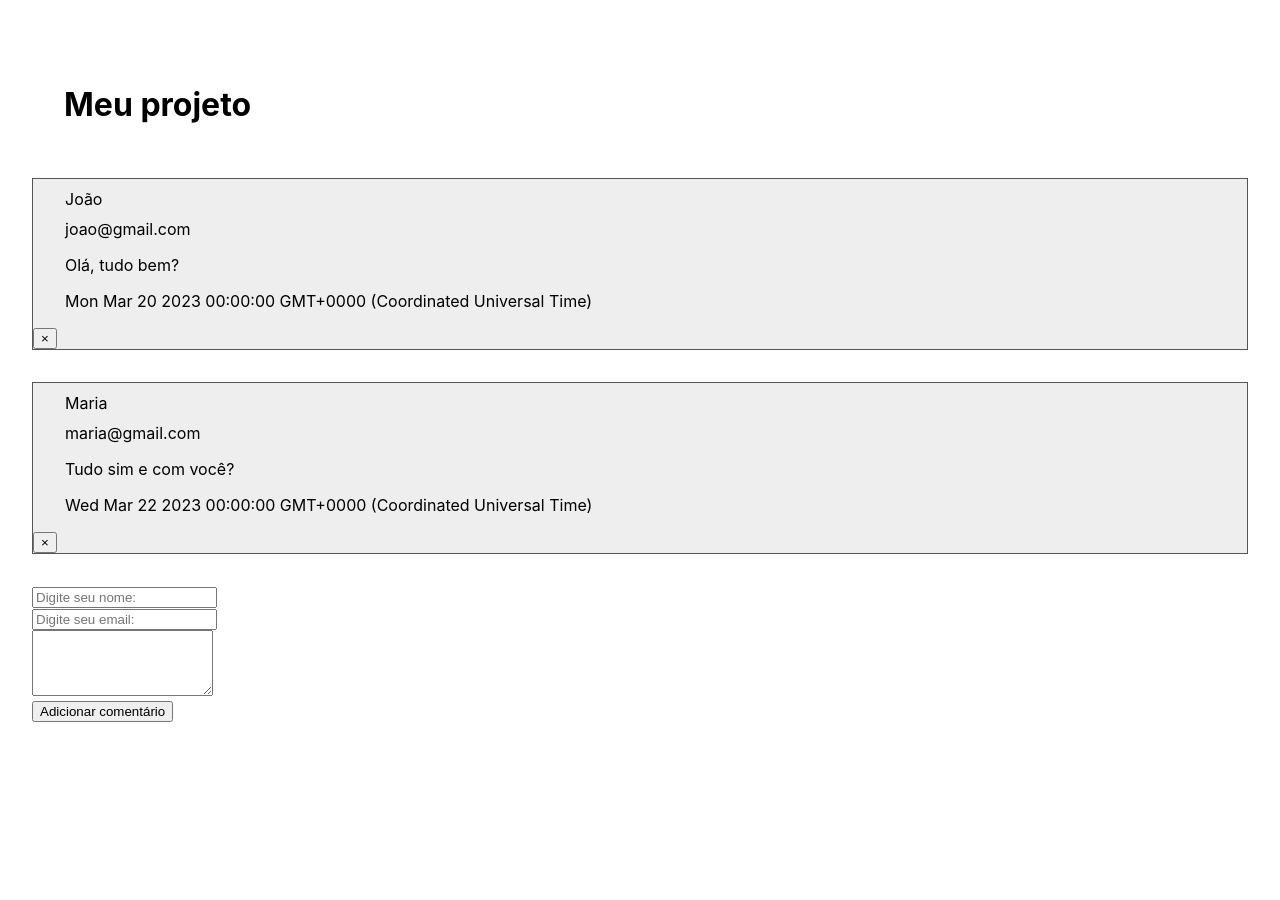
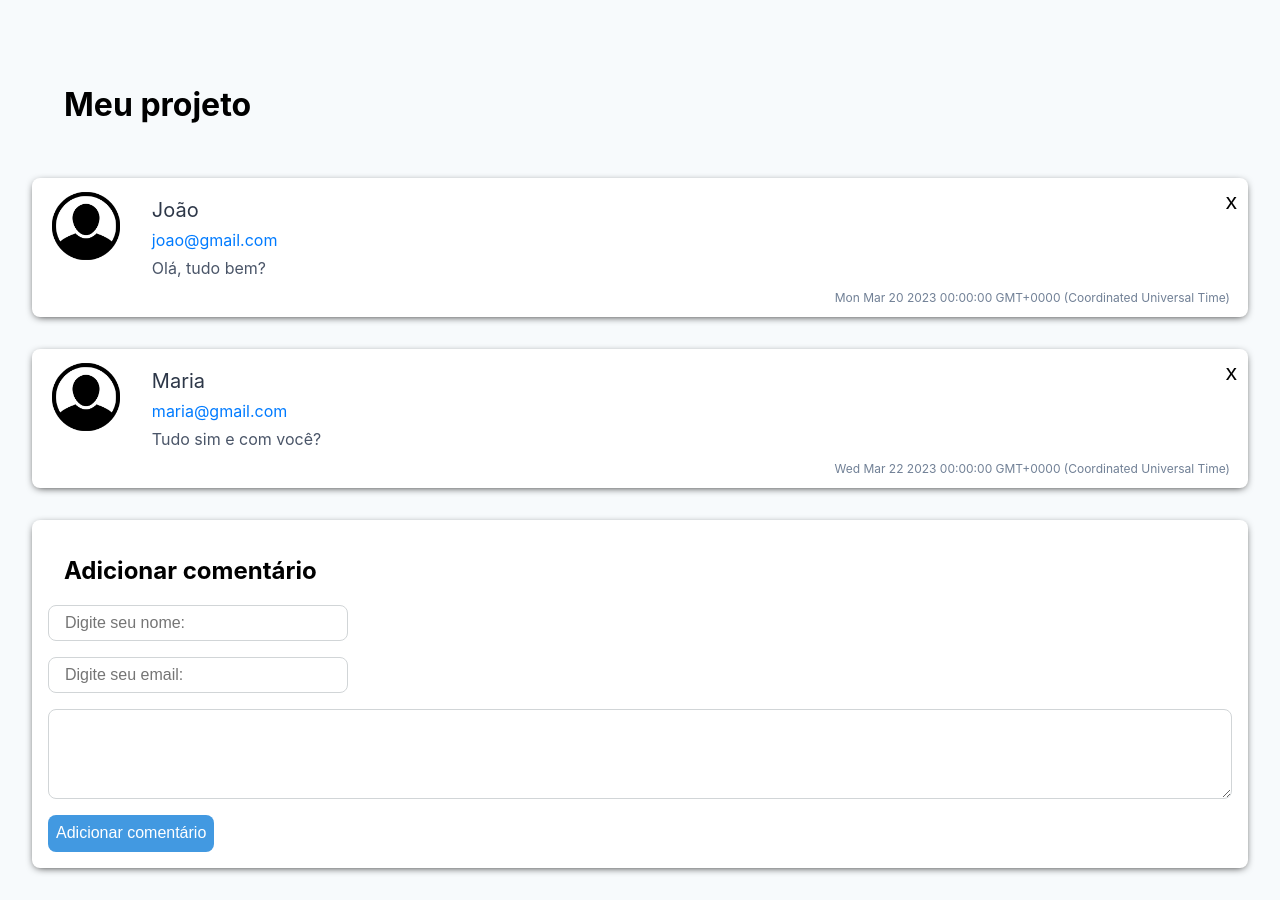
Before and after one commit to AmandaPiva/Pagina_comentarios, a React (Create React App) app: page / in a window 1280 px wide. Before the commit the page ends 800 px from the top, so only its background shows below. Built offline with nearby package versions, Linux system fonts and the light colour scheme.

Commit message:
Estilizando a aplicação

```diff
--- a/src/App.css
+++ b/src/App.css
@@ -1,3 +1,11 @@
+*{
+  box-sizing: border-box;
+}
+
+body{
+  background-color: #f7fafc;
+}
+
 .App {
   padding: 2rem;
 }
@@ -5,3 +13,49 @@
 h1{
   padding: 2rem;
 }
+
+/*styling the form*/
+.NovoComentario{
+  border-radius: .5rem;
+  box-shadow: 0 2px 8px -3px;
+  padding: 1rem;
+  background-color: #fff;
+}
+
+.NovoComentario .addComent{
+  margin-left: 1rem;
+}
+
+.NovoComentario input{
+  width: 300px;
+}
+
+.NovoComentario textarea{
+  width: 100%;
+}
+
+.NovoComentario input, .NovoComentario textarea{
+  color: #4a5568;
+  background-color: #fff;
+  border: 1px solid #d1d5d7;
+  font-size: 1rem;
+  padding: .5rem 1rem;
+  margin: 1rem 0;
+  display: block;
+  border-radius: .5rem;
+}
+
+.NovoComentario button{
+  background-color: #4299e1;
+  color: #fff;
+  font-size: 1rem;
+  padding: .6rem .5rem;
+  border-radius: .5rem;
+  border: none;
+  cursor: pointer;
+}
+
+.NovoComentario button:hover{
+  background-color: #2b6cb0;
+  transition: 0.5s;
+}
--- a/src/App.js
+++ b/src/App.js
@@ -80,17 +80,18 @@ class App extends Component{
         ))}
 
 
-         <form method='post' onSubmit={this.adicionarComentario}>
+         <form method='post' onSubmit={this.adicionarComentario} className="NovoComentario">
+            <h2 class="addComent">Adicionar comentário</h2>
             <div>
-              <input type="text" name= "nome"  value={this.state.novoComentario.nome} onChange={this.digitando} placeholder='Digite seu nome: '/>
+              <input required type="text" name= "nome"  value={this.state.novoComentario.nome} onChange={this.digitando} placeholder='Digite seu nome: '/>
             </div>
 
             <div>
-              <input type="email" name= "email" value={this.state.novoComentario.email} onChange={this.digitando} placeholder='Digite seu email: '/>
+              <input required type="email" name= "email" value={this.state.novoComentario.email} onChange={this.digitando} placeholder='Digite seu email: '/>
             </div>
 
             <div>
-                <textarea name="mensagem" value={this.state.novoComentario.mensagem} onChange={this.digitando} rows="4"></textarea>
+                <textarea required name="mensagem" value={this.state.novoComentario.mensagem} onChange={this.digitando} rows="4"></textarea>
             </div>
             <button type="submit">Adicionar comentário</button>
 
--- a/src/Comentarios/Comentarios.css
+++ b/src/Comentarios/Comentarios.css
@@ -1,18 +1,56 @@
 .Comp{
-    background-color: #eee;
+    background-color: #fff;
     margin-bottom: 2rem;
-    border: 1px solid #555;
+    border-radius: .5rem;
+    box-shadow: 0 2px 8px -3px;
+    display: flex;
+}
+
+.Comp .avatar{
+    max-width: 68px;
+    max-height: 68px;
+    margin-left: 20px;
+    margin-top: 14px;
+}
+
+.Comp .conteudo{
+    margin-left: 1rem;
+    width: 100%;
+    position: relative;
 }
 
 .Comp div{
-    margin-left: 2rem;
+    margin-left: 1rem;
     margin-top: 10px;
 }
 
-.Comp p{
-    margin-left: 2rem;
+.Comp .nome{
+    font-size: 20px;
+    color: #2d3748;
 }
 
-.coment{
-    margin-bottom: 10px;
+.Comp .email{
+    color:#007bff;
+    margin: .5rem 1rem;
 }
+
+.Comp .mensagem{
+    color: #4a5568;
+    margin: .5rem 1rem;
+}
+
+.Comp .data{
+    text-align: right;
+    margin-right: 18px;
+    color: #718096;
+    font-size: .75rem;
+}
+
+.Comp .conteudo button{
+    position: absolute;
+    top: 0;
+    right: 5px;
+    border: none;
+    background: none;
+    font-size: 1.4rem;
+}
--- a/src/Comentarios/Comentarios.js
+++ b/src/Comentarios/Comentarios.js
@@ -1,15 +1,21 @@
-import './Comentarios.css' //importando o css
+import './Comentarios.css'; //importando o css
 import React from "react";  //importando o react
+import imagemUsuario from './user.png'; //Como importar uma imagem
 
 //Meu primeiro componente
 const Comentario = (props) => { //passando o props como argumento -> obrigatorio
     /*Trazendo as propriedades ao DOM */
    return <div className="Comp">
-        <div class="nome">{props.nome}</div>
-        <div class="email">{props.email}</div>
-        <p class="mensagem">{props.children}</p>
-        <p class="data">{props.data.toString()}</p>
-        <button onClick={props.onRemove}>&times;</button>
+        <img src={imagemUsuario} alt="img" class="avatar"/>
+
+        <div class="conteudo">
+            <div class="nome">{props.nome}</div>
+            <div class="email">{props.email}</div>
+            <p class="mensagem">{props.children}</p>
+            <p class="data">{props.data.toString()}</p>
+            <button onClick={props.onRemove}>x</button>
+        </div>
+
     </div>
 };
 
```
Also changed, not shown: src/Comentarios/user.png (added).
